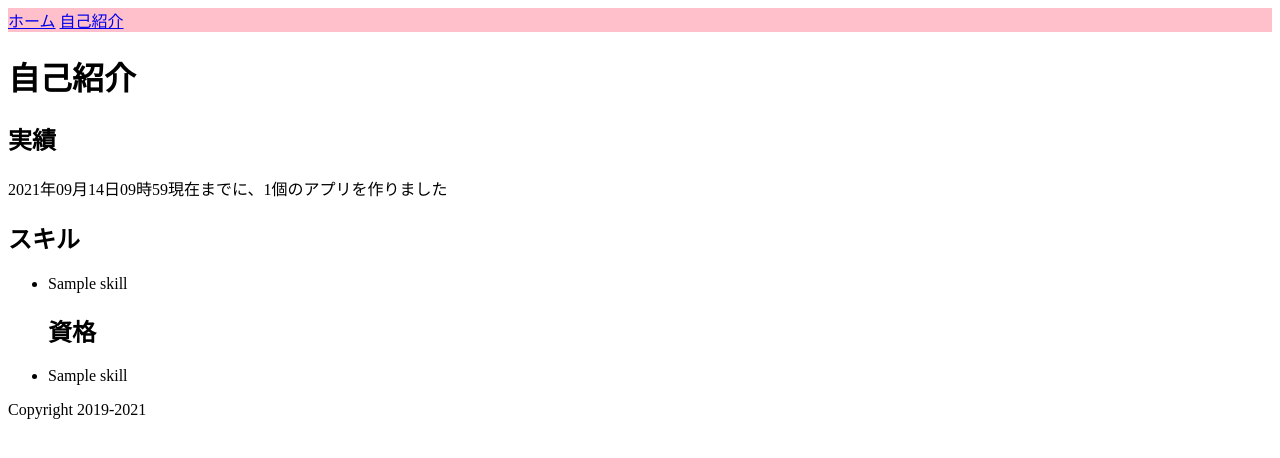
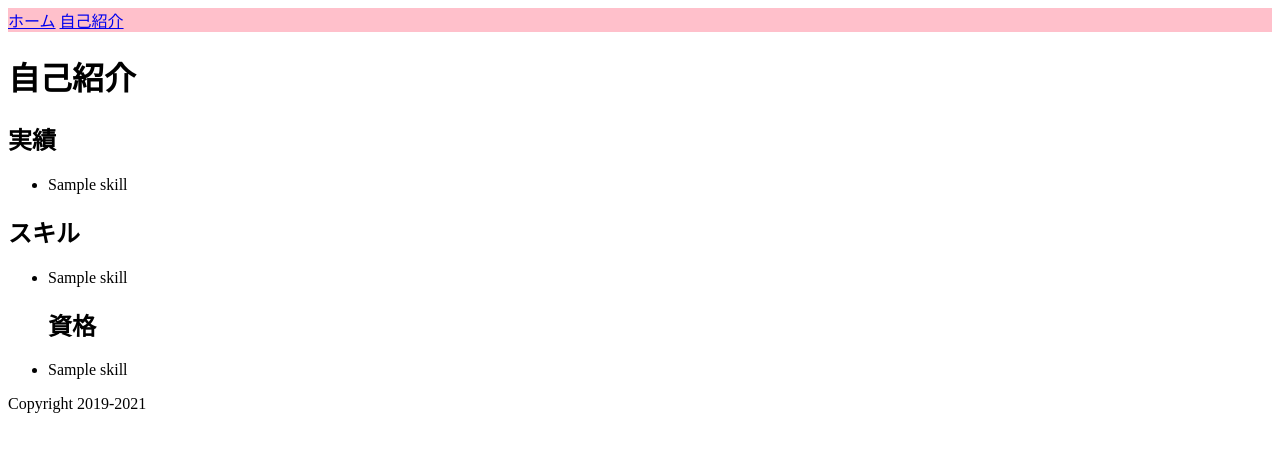
Before and after one commit to hcstnb2047/django-website-test, a Django app: template website/templates/about.html in a window 1280 px wide. Shown: the top 458 px of the page. Run offline with Django 3.2, Linux system fonts and the light colour scheme; the template is opened without the code that fills it: most values are stand-ins (such as "Sample title", 1, 10 or a date in 2020).

Commit message:
実績追加

```diff
--- a/website/templates/about.html
+++ b/website/templates/about.html
@@ -3,7 +3,14 @@
 {% block main %}
 <h1>自己紹介</h1>
 <h2>実績</h2>
-<p>{% now "Y年m月d日H時i分 %}現在までに、{{num_services}}個のアプリを作りました</p>
+<ul>
+    {% for skill in skills %}
+    <li>{{ skill }}</li>
+    {% empty %}
+    実績がありません
+    {%endfor %}
+</ul>
+
 <h2>スキル</h2>
 <ul>
     {% for skill in skills %}
--- a/website/views.py
+++ b/website/views.py
@@ -15,6 +15,9 @@ class AboutView(TemplateView):
     def get_context_data(self):
         ctxt = super().get_context_data()
         ctxt["num_services"]=123
+        ctxt["achieve"]=[
+            "HOKKAIDO学生アプリコンテストにてクリプトン・フューチャー・メディア賞を受賞"
+        ]
         ctxt["skills"]=[
             "Python",
             "Java",
```
